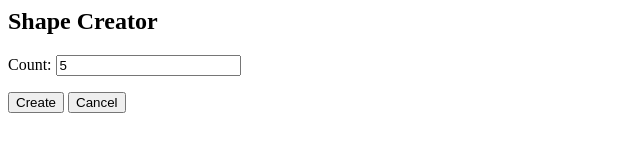
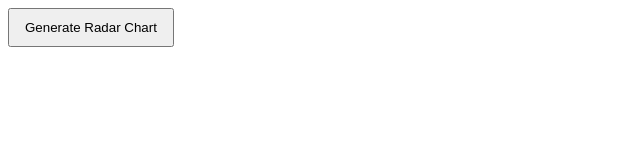
Before and after one commit to abhishekshankr/RadarChart, a website: page ui.html in a window 1280 px wide. Shown: the whole page, without its empty margins (0-640 px from the left). Drawn offline with Linux system fonts and the light colour scheme.

Commit message:
Simple button for testing

```diff
--- a/ui.html
+++ b/ui.html
@@ -1,17 +1,24 @@
-<h2>Shape Creator</h2>
-<p>Count: <input id="count" type="number" value="5"></p>
-<button id="create">Create</button>
-<button id="cancel">Cancel</button>
-<script>
+<!DOCTYPE html>
+<html lang="en">
+<head>
+    <meta charset="UTF-8">
+    <title>Radar Chart Generator UI</title>
+    <style>
+        /* You can style your button and UI here */
+        button {
+            padding: 10px 15px;
+            cursor: pointer;
+        }
+    </style>
+</head>
+<body>
+    <button onclick="onGenerateButtonClick()">Generate Radar Chart</button>
 
-document.getElementById('create').onclick = () => {
-  const textbox = document.getElementById('count');
-  const count = parseInt(textbox.value, 10);
-  parent.postMessage({ pluginMessage: { type: 'create-shapes', count } }, '*')
-}
-
-document.getElementById('cancel').onclick = () => {
-  parent.postMessage({ pluginMessage: { type: 'cancel' } }, '*')
-}
-
-</script>
+    <script>
+        function onGenerateButtonClick() {
+            // Send a message to the main plugin code
+            parent.postMessage({ pluginMessage: { type: 'generateRadarChart' } }, '*');
+        }
+    </script>
+</body>
+</html>
```
